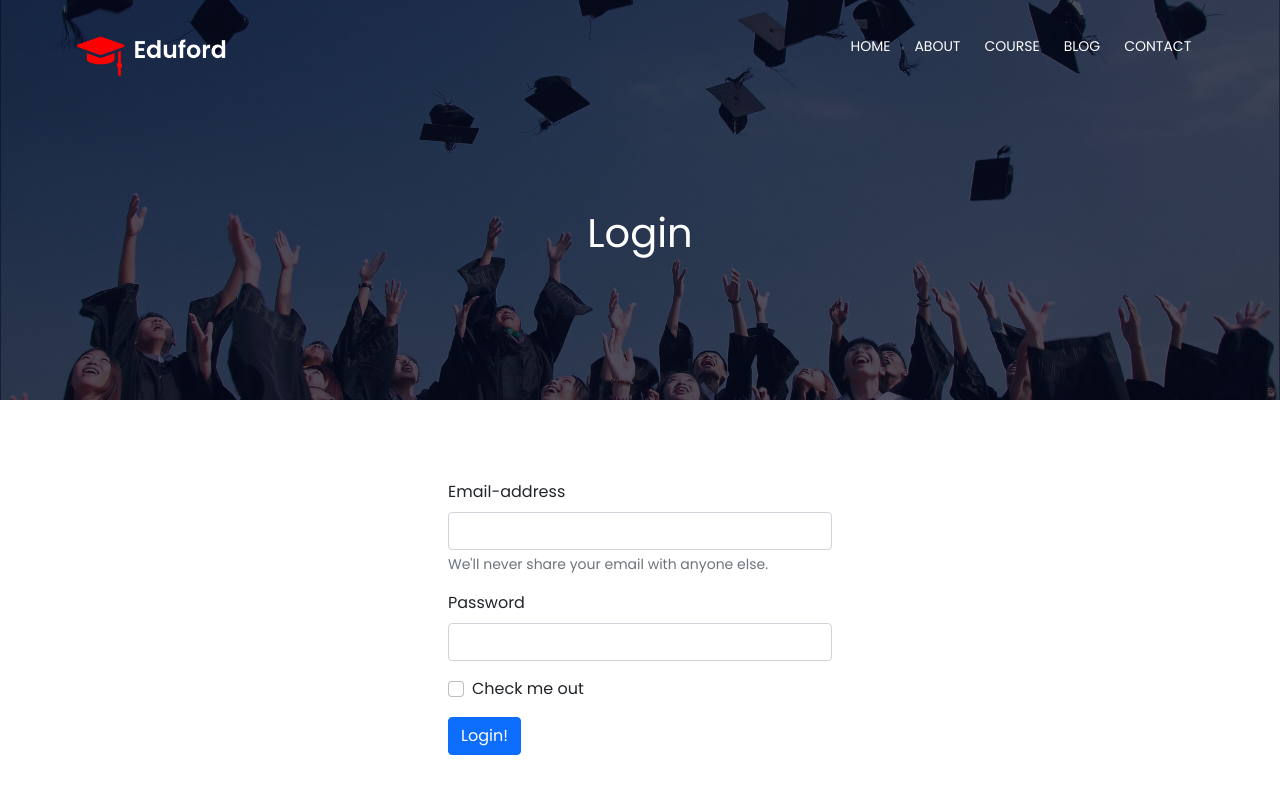
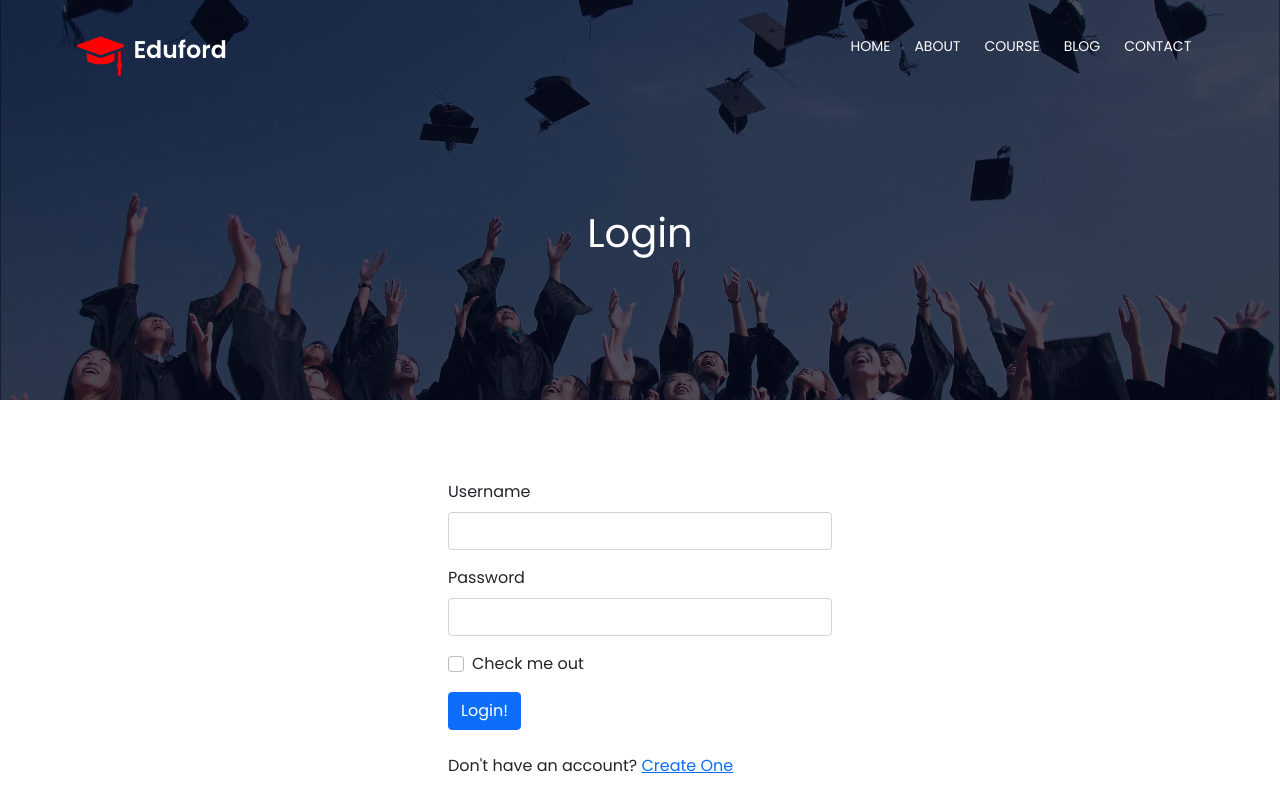
Before and after one commit to praveennick/university-frontend, a React (Create React App) app: page /login in a window 1280 px wide. Shown: the top 800 px of the page. Built offline with nearby package versions, Linux system fonts and the light colour scheme.

Commit message:
material ui

```diff
--- a/src/containers/Login.js
+++ b/src/containers/Login.js
@@ -3,6 +3,7 @@ import { NavLink } from 'react-router-dom';
 import { bindActionCreators } from 'redux';
 import {connect} from 'react-redux';
 import {loginUser} from '../actions/userAction'
+import TextField from '@material-ui/core/TextField'
 
 class Login extends React.Component{
   constructor(){
@@ -26,6 +27,7 @@ class Login extends React.Component{
     event.preventDefault();
     console.log("state",this.state);
     this.props.loginUser(this.state);
+    sessionStorage.setItem("name",this.state.s_name)
     // alert("Login success");
     // this.props.history.push('/');
   }
@@ -56,10 +58,14 @@ class Login extends React.Component{
   {/* -----------About Us Content=================== */}
   <section className="login">
   <form>
+    {/* <TextField
+      id=""
+      label="Enter Name"
+    /> */}
   <div className="mb-3">
-    <label htmlFor="exampleInputEmail1" className="form-label">Email-address</label>
-    <input type="email" className="form-control" id="exampleInputEmail1" aria-describedby="emailHelp" name="s_email" onChange={this.inputChanged} />
-    <div id="emailHelp" className="form-text">We'll never share your email with anyone else.</div>
+    <label htmlFor="exampleInputEmail1" className="form-label">Username</label>
+    <input type="text" className="form-control" id="exampleInputEmail1" aria-describedby="emailHelp" name="s_name" onChange={this.inputChanged} />
+    {/* <div id="emailHelp" className="form-text">We'll never share your email with anyone else.</div> */}
   </div>
   <div className="mb-3">
     <label htmlFor="exampleInputPassword1" className="form-label">Password</label>
@@ -69,9 +75,15 @@ class Login extends React.Component{
     <input type="checkbox" className="form-check-input" id="exampleCheck1" />
     <label className="form-check-label" htmlFor="exampleCheck1">Check me out</label>
   </div>
-  <button className="btn btn-primary center-block" onClick={this.login}>Login!</button>
+  <button className="btn  btn-primary center-block" onClick={this.login}>Login!</button>
+  <div className="mt-4 ">
+    Don't have an account? {" "}
+    <NavLink className="" to="/register">
+      Create One
+    </NavLink>
+  </div>
 </form>
-
+{/* style={{marginRight:"auto",marginLeft:"auto"}} */}
   </section>
             </div>
         )
```
